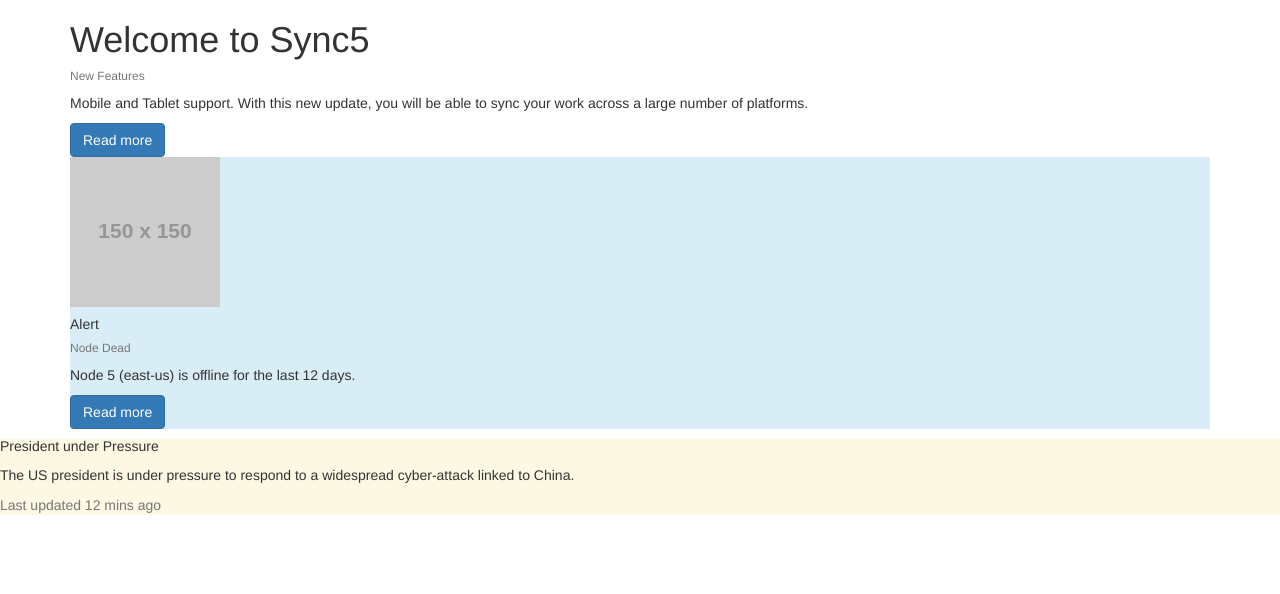
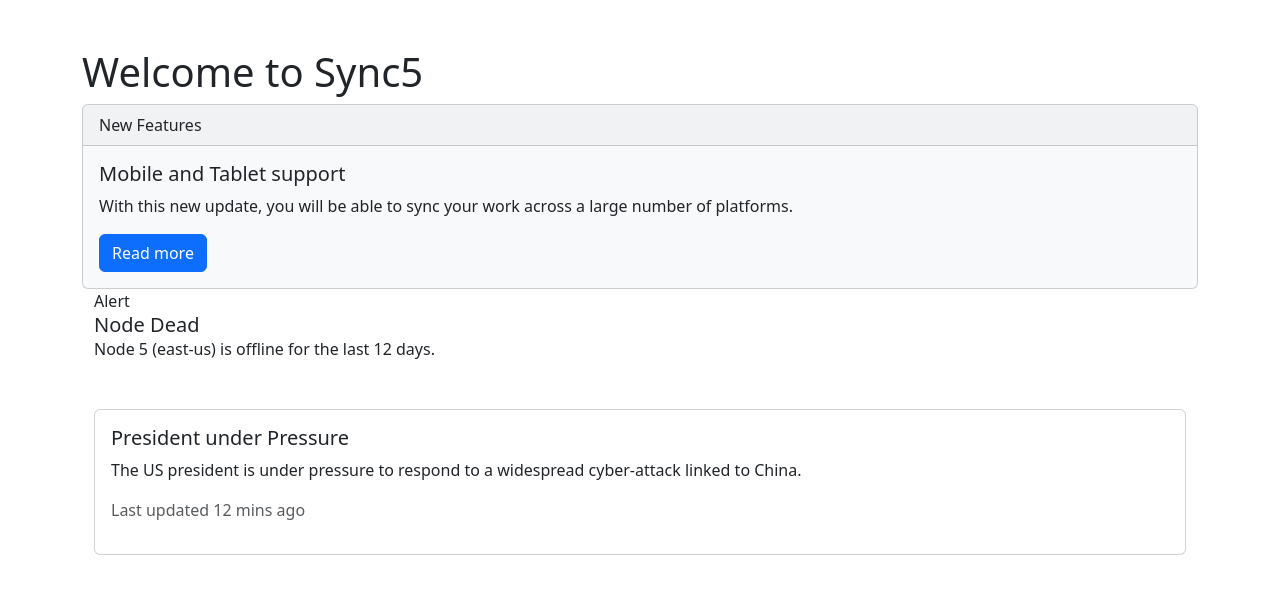
Before and after one commit to acciojob/bootstrap-card-shweta8814, a website: page main.html in a window 1280 px wide. Drawn offline with nearby package versions, Linux system fonts and the light colour scheme; placeholder pictures from the web are drawn by us.

Commit message:
created a submission

```diff
--- a/main.html
+++ b/main.html
@@ -1,37 +1,74 @@
 <!DOCTYPE html>
-<html>
+<html lang="en">
 <head>
-	<meta charset="UTF-8">
-	<meta name="viewport" content="width=device-width, initial-scale=1.0">
-	<link rel="stylesheet" href="https://maxcdn.bootstrapcdn.com/bootstrap/3.3.6/css/bootstrap.min.css">
-	<script src="https://ajax.googleapis.com/ajax/libs/jquery/3.6.1/jquery.min.js"></script>
-	<script src="https://maxcdn.bootstrapcdn.com/bootstrap/3.4.1/js/bootstrap.min.js"></script>
+  <meta charset="UTF-8">
+  <meta name="viewport" content="width=device-width, initial-scale=1.0">
+  <title>Bootstrap Cards</title>
+  <link href="https://cdn.jsdelivr.net/npm/bootstrap@5.3.0-alpha1/dist/css/bootstrap.min.css" rel="stylesheet">
 </head>
 <body>
-	<div class="container my-5">
+  <div class="container my-5">
+	  <h1>Welcome to Sync5</h1>
     <div class="card-deck">
+      <div class="card bg-light">
 
+        <div class="card-header">New Features</div>
         <div class="card-body">
-          <h1 class="card-title">Welcome to Sync5</h1>
-          <h6 class="card-subtitle mb-2 text-muted">New Features</h6>
-          <p class="card-text">Mobile and Tablet support. With this new update, you will be able to sync your work across a large number of platforms.</p>
+          <h5 class="card-title">Mobile and Tablet support</h5>
+          <p class="card-text">With this new update, you will be able to sync your work across a large number of platforms.</p>
           <a href="#" class="btn btn-primary">Read more</a>
         </div>
       </div>
 
-		<div class="card bg-info text-white">
-        <img src="https://via.placeholder.com/150" class="card-img-top" alt="Card image">
-        <div class="card-body">
-          <h5 class="card-title">Alert</h5>
-          <h6 class="card-subtitle mb-2 text-muted">Node Dead</h6>
+
+<div class="container">
+   <div class="row justify-content-start">
+    <div class="col-4">
+       <div class="card-header" >Alert</div>
+		   <div class="card-body">
+          <h5 class="card-title">Node Dead</h5>
           <p class="card-text">Node 5 (east-us) is offline for the last 12 days.</p>
-          <a href="#" class="btn btn-primary">Read more</a>
         </div>
-      </div>
+
     </div>
 
-	<div class="mt-3">
-      <div class="card bg-warning">
+
+
+
+
+
+
+
+
+
+
+
+
+
+
+
+
+
+
+
+
+
+
+
+
+
+
+
+
+
+
+
+
+
+
+
+    <div class="mt-5">
+      <div class="card bg-wihte">
         <div class="card-body">
           <h5 class="card-title">President under Pressure</h5>
           <p class="card-text">The US president is under pressure to respond to a widespread cyber-attack linked to China.</p>
@@ -40,7 +77,6 @@
       </div>
     </div>
   </div>
-
-	<script type="text/javascript" src="./script.js"></script>
+  <script src="https://cdn.jsdelivr.net/npm/bootstrap@5.3.0-alpha1/dist/js/bootstrap.bundle.min.js"></script>
 </body>
 </html>
```
